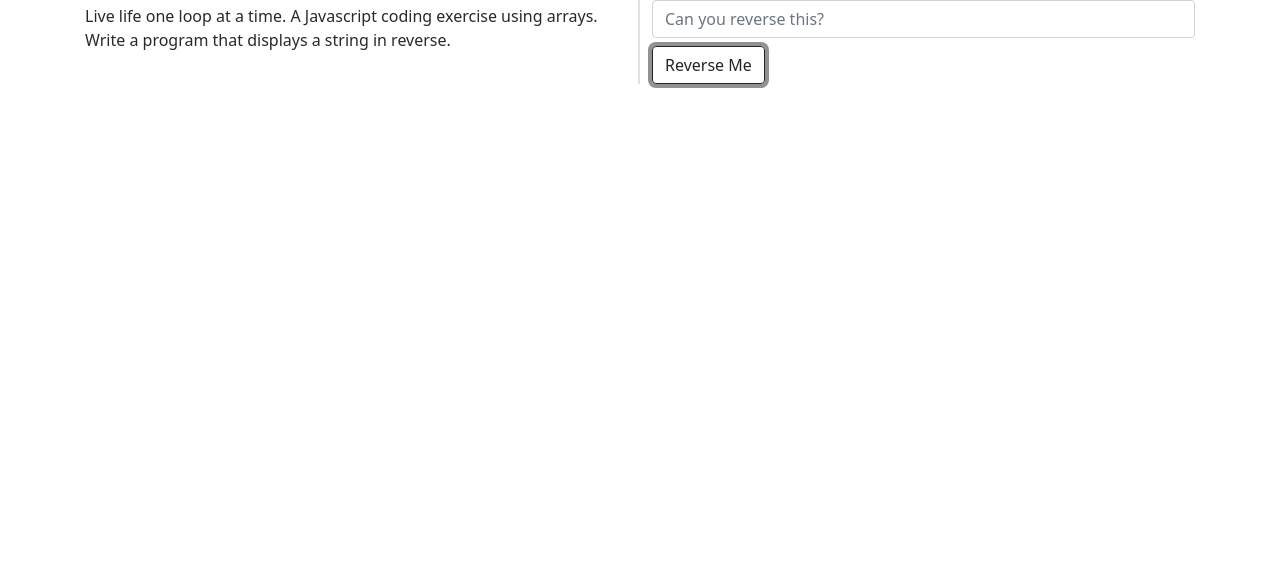
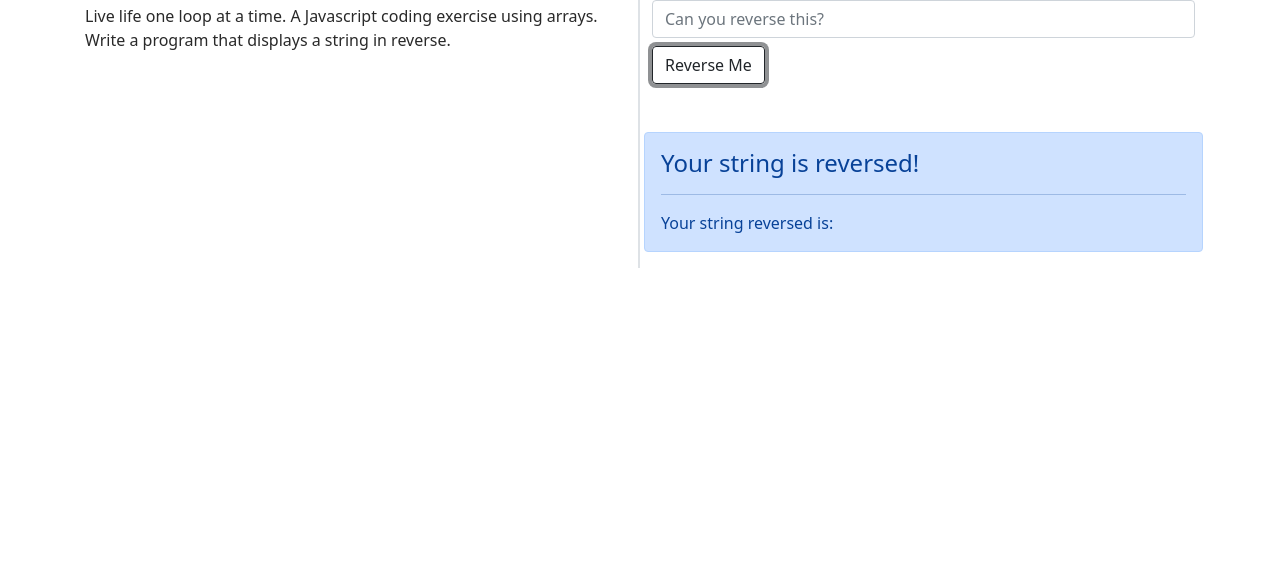
Before and after one commit to CourtneyRohrer/Rewind2, a plain HTML site: page app.html in a window 1280 px wide. Both pictures are taken after a click on the button "Reverse Me". Shown: the part 150-728 px from the top of the page. Drawn offline with nearby package versions, Linux system fonts and the light colour scheme.

Commit message:
javascript

```diff
--- a/app.html
+++ b/app.html
@@ -19,7 +19,9 @@
     <!-- === NAV SECTION === -->
     <nav class="navbar navbar-expand-md navbar-dark fixed-top bg-dark">
         <div class="container-fluid">
-        <a class="navbar-brand" href="#"><img src="/img/favicon-32x32.png" class="me-3 d-inline-block align-text-top" alt="Courtney Rohrer Logo" width="32" height="32">REWIND2</a>
+            <a class="navbar-brand" href="#"><img src="/img/favicon-32x32.png"
+                    class="me-3 d-inline-block align-text-top" alt="Courtney Rohrer Logo" width="32"
+                    height="32">REWIND2</a>
             <button class="navbar-toggler" type="button" data-bs-toggle="collapse" data-bs-target="#navbarCollapse"
                 aria-controls="navbarCollapse" aria-expanded="false" aria-label="Toggle navigation">
                 <span class="navbar-toggler-icon"></span>
@@ -50,17 +52,31 @@
 
     <main class="flex-shrink-0">
         <div class="container">
-        <div class="row mt-5">
-            <div class="col-6 border-2 border-end">
+            <div class="row row-cols-1 row-cols-md-2 mt-5">
+                <div class="col border-2 border-end">
                     <h2>REWIND: A Coding Project</h2>
-                <p>Live life one loop at a time. A Javascript coding exercise using arrays. Write a program that displays a string in reverse.</p>
+                    <p>Live life one loop at a time. A Javascript coding exercise using arrays. Write a program that
+                        displays a string in reverse.</p>
                 </div>
                 <div class="col">
                     <h5 class="mt-2 border-bottom border-2">Enter a Word, Sentence or Phrase</h5>
-                <input id="userString" type="text" class="form-control" placeholder="Can you reverse this?" aria-label="Enter a string">
+                    <form class="row gx-3 gy-2">
+                        <div class="col">
+                            <input id="userString" type="text" class="form-control" placeholder="Can you reverse this?"
+                                aria-label="Enter a string">
+                        </div>
                         <div class="col-12 mt-2">
-                    <button type="button" id="btnSubmit" class="font-body btn btn-outline-dark">Reverse Me</button>
+                            <button type="button" id="btnSubmit" class="font-body btn btn-outline-dark">Reverse
+                                Me</button>
                         </div>
+                        <div class="alert alert-primary mt-5 invisible fade show" id="alert" role="alert">
+                        <h4 class="alert-heading">Your string is reversed!</h4>
+                        <hr>
+                        <p class="mb-0" id="msg">
+                            <!--Insert message here-->
+                        </p>
+                    </div>
+                    </form>
                 </div>
             </div>
         </div>
@@ -75,13 +91,18 @@
                     <div><span class="text-muted">&copy;2021</span> Courtney Rohrer | ncrohrer@gmail.com</div>
                 </div>
                 <div class="col d-flex align-items-center justify-content-center">
-                    <img src="/img/COURTNEY ROHRER (2).svg" alt="Courtney Rohrer Logo" height="30"/>
+                    <img src="/img/COURTNEY ROHRER (2).svg" alt="Courtney Rohrer Logo" height="30" />
                 </div>
-               <div class="col order-first order-lg-last d-flex align-items-center justify-content-center justify-content-lg-end">
+                <div
+                    class="col order-first order-lg-last d-flex align-items-center justify-content-center justify-content-lg-end">
                     <div class="row">
-                        <div class="col social"><a href="https://www.linkedin.com/in/courtney-bezuidenhout-rohrer-90822a158/" target="_blank"><i class="fab fa-linkedin fa-2x"></i></a></div>
-                        <div class="col social"><a href="https://github.com/CourtneyRohrer" target="_blank"><i class="fab fa-github fa-2x"></i></a></div>
-                        <div class="col social"><a href="https://twitter.com/CourtneyRohrer1" target="_blank"><i class="fab fa-twitter fa-2x"></i></a></div>
+                        <div class="col social"><a
+                                href="https://www.linkedin.com/in/courtney-bezuidenhout-rohrer-90822a158/"
+                                target="_blank"><i class="fab fa-linkedin fa-2x"></i></a></div>
+                        <div class="col social"><a href="https://github.com/CourtneyRohrer" target="_blank"><i
+                                    class="fab fa-github fa-2x"></i></a></div>
+                        <div class="col social"><a href="https://twitter.com/CourtneyRohrer1" target="_blank"><i
+                                    class="fab fa-twitter fa-2x"></i></a></div>
                     </div>
                 </div>
 
@@ -97,6 +118,9 @@
         integrity="sha384-cVKIPhGWiC2Al4u+LWgxfKTRIcfu0JTxR+EQDz/bgldoEyl4H0zUF0QKbrJ0EcQF" crossorigin="anonymous">
     </script>
     <script src="/js/site.js"></script>
+    <script>
+        document.getElementById("btnSubmit").addEventListener("click", getString)
+    </script>
 
 </body>
 
--- a/js/site.js
+++ b/js/site.js
@@ -1,4 +1,40 @@
-//Call Hello World
-function helloWorld(){
-    alert("Hello World");
+////get string from the page
+//controller function
+function getString() {
+
+    document.getElementById("alert").classList.add("invisible");
+
+    let userString = document.getElementById("userString").value;
+
+    let revString = reverseString(userString);
+
+    displayString (revString);
+
 }
+
+//reverse the string
+//logic function
+function reverseString(userString){
+
+    let revString = [];
+
+    //reverse a string using a for loop
+    for (let index = userString.length - 1; index >= 0; index--) {
+        revString += userString[index];
+    }
+
+    return revString;
+
+}
+
+
+//display the reversed string
+//view function
+function displayString(revString){
+
+    //write msg to page
+    document.getElementById("msg").innerHTML = `Your string reversed is: ${revString}`;
+    //show the alert box
+    document.getElementById("alert").classList.remove("invisible");
+
+}
```
Lines whose indentation alone changed are shown as unchanged.
